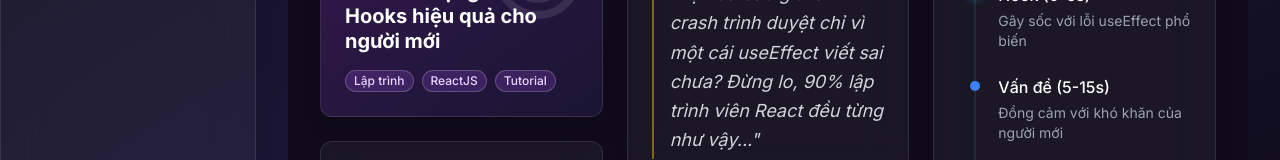
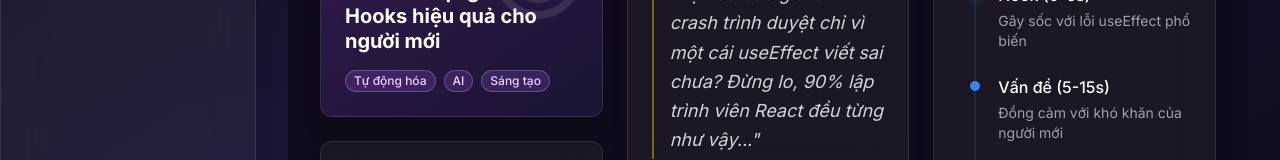
Before and after one commit to vanhaitech86-lab/content-remix-ai, a Next.js app: page /projects/1/analysis in a window 1280 px wide. Shown: the part 468-628 px from the top of the page. Built offline with nearby package versions, Linux system fonts and the light colour scheme.

Commit message:
fix: sync analysis page main topic with transcript

```diff
--- a/src/app/(main)/projects/[id]/analysis/page.tsx
+++ b/src/app/(main)/projects/[id]/analysis/page.tsx
@@ -6,8 +6,13 @@ import { Badge } from '@/components/ui/badge';
 import { Button } from '@/components/ui/button';
 import { Target, Users, Zap, Search, MessageSquare, Lightbulb, RefreshCw, BarChart2, Heart, Crosshair } from 'lucide-react';
 import Link from 'next/link';
+import { useProjectStore } from '@/store/project-store';
 
 export default function AnalysisPage({ params }: { params: { id: string } }) {
+  const { transcript } = useProjectStore();
+
+  const mainTopic = transcript?.text ? transcript.text.substring(0, 50) + "..." : "Cách sử dụng React Hooks hiệu quả cho người mới";
+
   return (
     <div className="max-w-6xl mx-auto space-y-6 pb-20">
       <div className="flex flex-col md:flex-row md:items-center justify-between gap-4">
@@ -38,11 +43,11 @@ export default function AnalysisPage({ params }: { params: { id: string } }) {
               <Crosshair className="w-5 h-5" />
               <h3 className="font-semibold text-lg">Chủ đề chính</h3>
             </div>
-            <p className="text-xl font-bold text-white leading-tight mb-2">Cách sử dụng React Hooks hiệu quả cho người mới</p>
+            <p className="text-xl font-bold text-white leading-tight mb-2">{mainTopic}</p>
             <div className="flex flex-wrap gap-2 mt-4">
-              <Badge className="bg-purple-500/20 text-purple-200">Lập trình</Badge>
-              <Badge className="bg-purple-500/20 text-purple-200">ReactJS</Badge>
-              <Badge className="bg-purple-500/20 text-purple-200">Tutorial</Badge>
+              <Badge className="bg-purple-500/20 text-purple-200">Tự động hóa</Badge>
+              <Badge className="bg-purple-500/20 text-purple-200">AI</Badge>
+              <Badge className="bg-purple-500/20 text-purple-200">Sáng tạo</Badge>
             </div>
           </Card>
 
```
